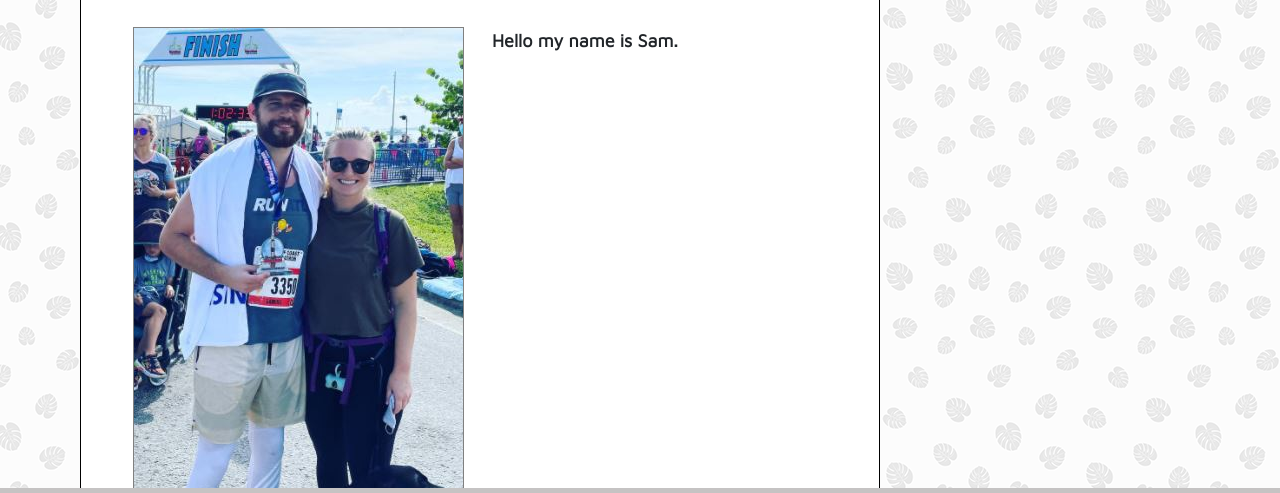
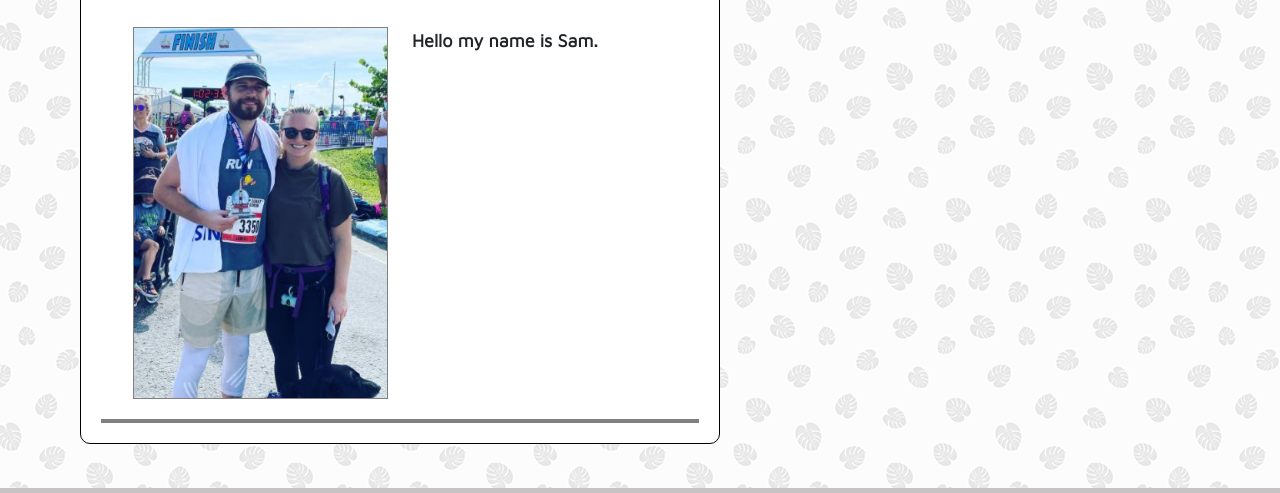
Before and after one commit to smcmillan28/sam-mcmillan-portfolio, a plain HTML site: page index.html in a window 1280 px wide. Shown: the part 224-717 px from the top of the page. Drawn offline with nearby package versions, Linux system fonts and the light colour scheme.

Commit message:
adjusted container margins and reapplied background image

```diff
--- a/assets/css/style.css
+++ b/assets/css/style.css
@@ -1,6 +1,6 @@
 body {
     font-family: 'Maven Pro', sans-serif;
-    background-image: url(/sam-mcmillan-portfolio/assets/images/palm-leaf.png);
+    background-image: url(/assets/images/palm-leaf.png);
     background-color: #eee;
 }
 
@@ -21,7 +21,7 @@ body {
 }
 
 .container {
-    width: 800px;
+    width: 50%;
     margin-top: 100px;
     margin-left: 80px;
     margin-bottom: 140px;
```
